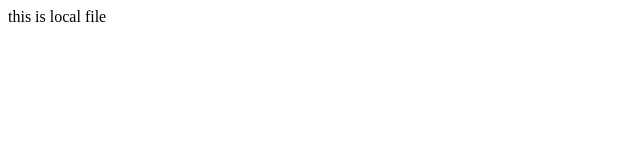
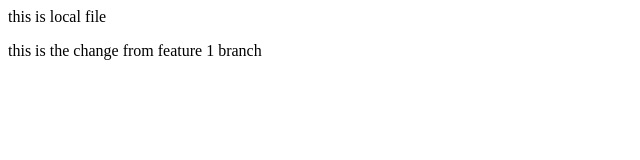
Before and after one commit to khalanelalit/localrepo, a plain HTML site: page index.html in a window 1280 px wide. Shown: the whole page, without its empty margins (0-640 px from the left). Drawn offline with Linux system fonts and the light colour scheme.

Commit message:
add content in html by  feature 1

```diff
--- a/index.html
+++ b/index.html
@@ -1 +1,2 @@
 <p> this is local file</p>
+<p>this is the change from feature 1 branch</p>
```
